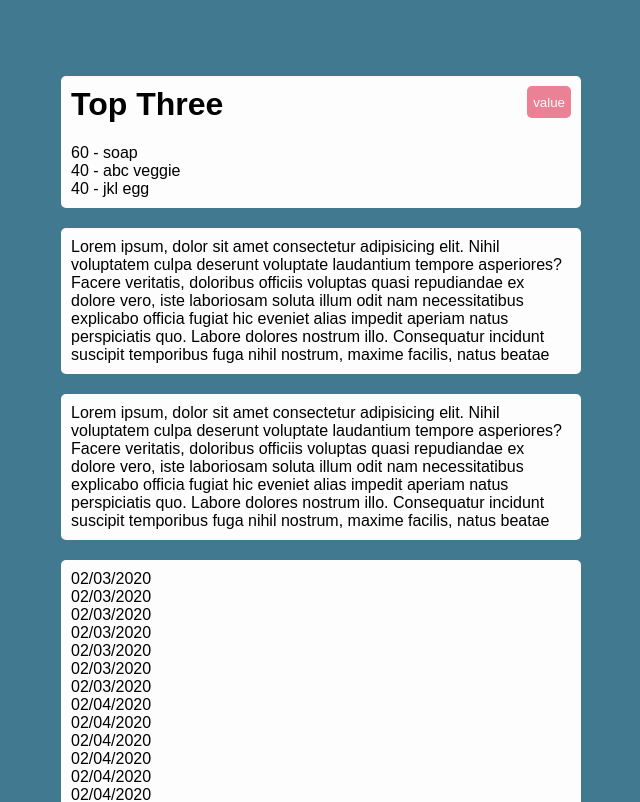
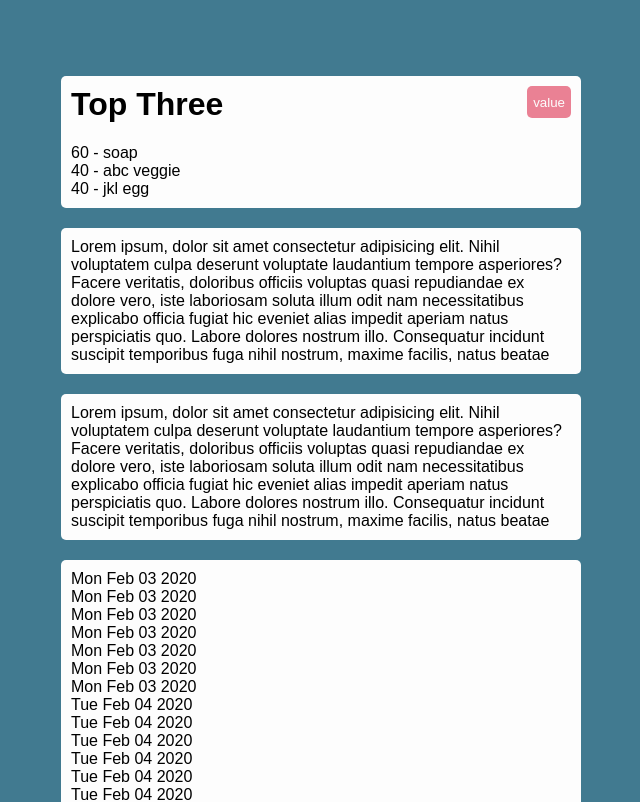
Before and after one commit to maxilukowski/hotel-dashboard, a React (Create React App) app: page / in a window 1280 px wide. Shown: the top 802 px of the page, without its empty margins (339-979 px from the left). Built offline with nearby package versions, Linux system fonts and the light colour scheme.

Commit message:
Convert delivery date to date object and sort

```diff
--- a/src/components/incomingDeliveries/IncomingDeliveriesCard.js
+++ b/src/components/incomingDeliveries/IncomingDeliveriesCard.js
@@ -1,13 +1,20 @@
 import React from 'react'
 
 const IncomingDeliveriesCard = ({ data }) => {
-  const compare = (a, b) =>
-    a.deliveryDate.replace(/\//g, '') - b.deliveryDate.replace(/\//g, '')
-  const sortedData = data.sort(compare)
+  const convertedDates = data.map((entry) => {
+    const deliveryDate = new Date(entry.deliveryDate)
+
+    return { ...entry, deliveryDate }
+  })
+
+  const sortedData = convertedDates.sort(
+    (a, b) => a.deliveryDate - b.deliveryDate
+  )
+
   return (
     <>
       {sortedData.map(({ deliveryDate }, index) => {
-        return <div key={index}>{deliveryDate}</div>
+        return <div key={index}>{deliveryDate.toDateString()}</div>
       })}
     </>
   )
```
